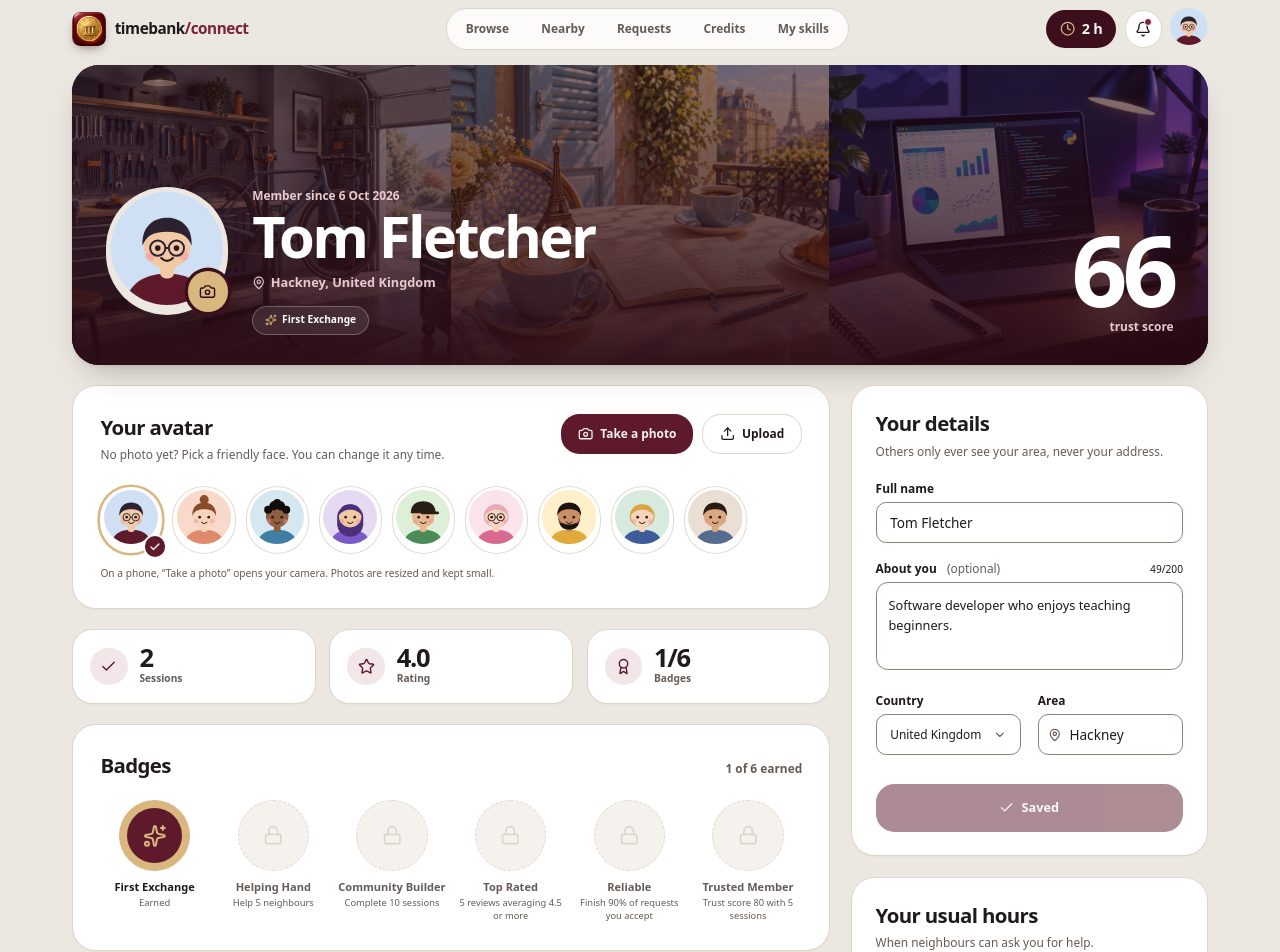
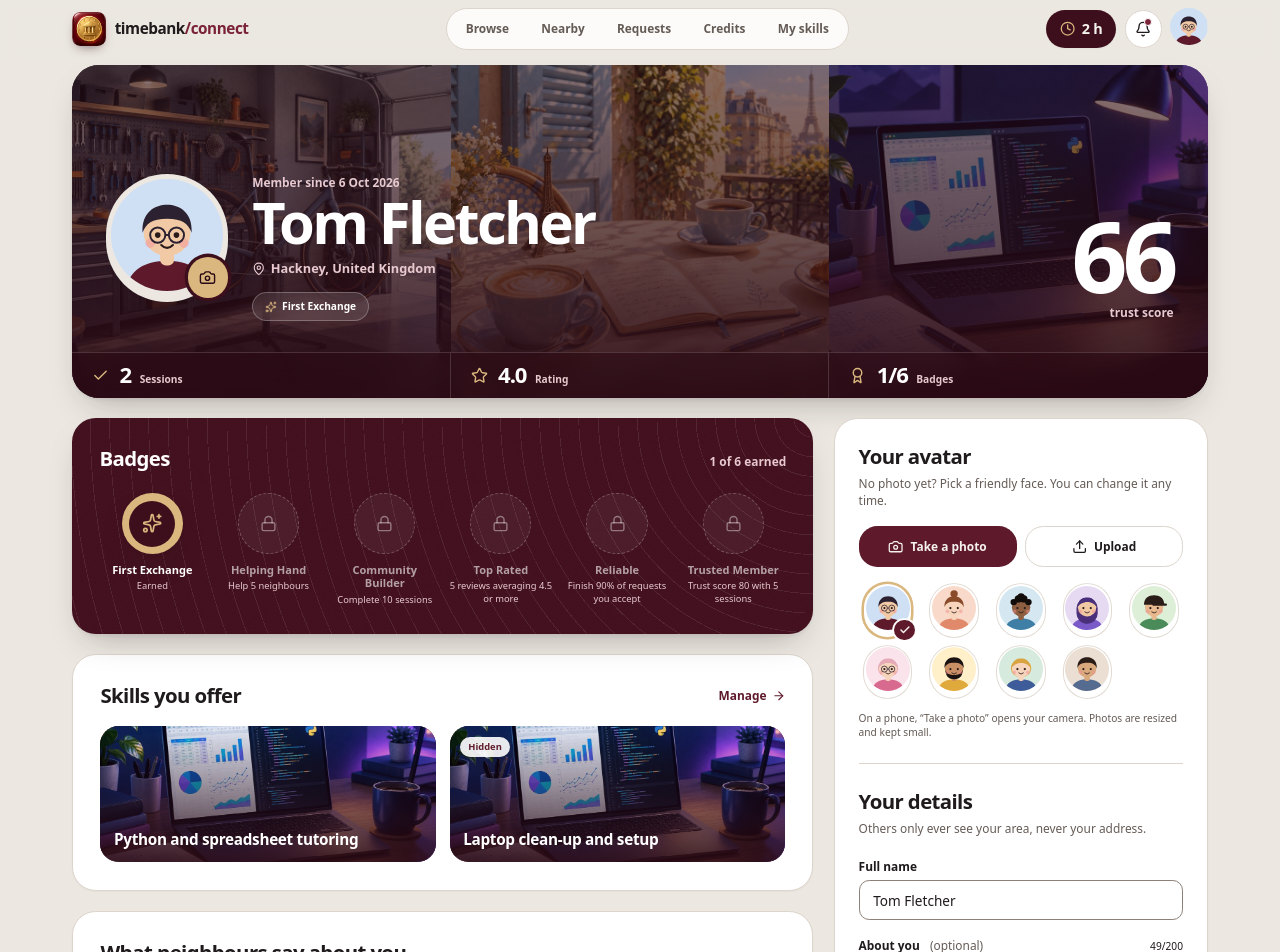
Before and after one commit to kaxlon33/TimeBank_Connect, a React (Vite) app in the folder apps/web/: page /profile in a window 1280 px wide. Shown: the top 952 px of the page. Built offline with nearby package versions, Linux system fonts and the light colour scheme.

Commit message:
style(web): tidy profile into a showcase column and one edit card (#11)

```diff
--- a/apps/web/src/features/profile/AvatarPicker.tsx
+++ b/apps/web/src/features/profile/AvatarPicker.tsx
@@ -51,20 +51,17 @@ export function AvatarPicker({ name, value, onSelect }: Props) {
   ]
 
   return (
-    <section id="avatar-picker" aria-labelledby={`${id}-title`} className="scroll-mt-24 rounded-[28px] border bg-card p-6 shadow-card sm:p-8">
-      <div className="flex flex-col gap-5 sm:flex-row sm:items-start sm:justify-between">
-        <div>
+    <section id="avatar-picker" aria-labelledby={`${id}-title`} className="scroll-mt-24">
       <h2 id={`${id}-title`} className="font-heading text-2xl font-bold tracking-[-0.03em]">
         Your avatar
       </h2>
       <p className="mt-1.5 text-sm text-muted-foreground">No photo yet? Pick a friendly face. You can change it any time.</p>
-        </div>
-        <div className="flex gap-2.5">
+      <div className="mt-5 grid grid-cols-2 gap-2.5">
         <button
           type="button"
           onClick={() => camera.current?.click()}
           disabled={busy !== null}
-            className="press flex h-12 items-center gap-2 rounded-2xl bg-wine-700 px-5 text-sm font-bold text-wine-on hover:bg-wine-600 disabled:opacity-60"
+          className="press flex h-12 items-center justify-center gap-2 rounded-2xl bg-wine-700 px-4 text-sm font-bold text-wine-on hover:bg-wine-600 disabled:opacity-60"
         >
           {busy === 'photo' ? <Loader2 className="size-[18px] animate-spin" aria-hidden="true" /> : <Camera className="size-[18px]" aria-hidden="true" />}
           Take a photo
@@ -73,12 +70,11 @@ export function AvatarPicker({ name, value, onSelect }: Props) {
           type="button"
           onClick={() => upload.current?.click()}
           disabled={busy !== null}
-            className="press flex h-12 items-center gap-2 rounded-2xl border bg-card px-5 text-sm font-bold hover:bg-secondary disabled:opacity-60"
+          className="press flex h-12 items-center justify-center gap-2 rounded-2xl border bg-card px-4 text-sm font-bold hover:bg-secondary disabled:opacity-60"
         >
           <Upload className="size-[18px]" aria-hidden="true" />
           Upload
         </button>
-        </div>
       </div>
 
       <input
@@ -107,10 +103,10 @@ export function AvatarPicker({ name, value, onSelect }: Props) {
         }}
       />
 
-      <div role="radiogroup" aria-label="Choose an avatar" className="mt-7 flex flex-wrap gap-3.5">
+      <div role="radiogroup" aria-label="Choose an avatar" className="mt-5 grid grid-cols-5 gap-2.5">
         {isPhoto ? (
-          <span className="relative rounded-full p-1 ring-[3px] ring-brass">
-            <Avatar name={name} src={value} size={64} />
+          <span className="relative justify-self-center rounded-full p-0.5 ring-[3px] ring-brass">
+            <Avatar name={name} src={value} size={52} />
             <span className="absolute -right-1 -bottom-1 grid size-6 place-items-center rounded-full bg-wine-700 text-wine-on ring-2 ring-card">
               <Check className="size-3.5" strokeWidth={3} aria-hidden="true" />
             </span>
@@ -129,11 +125,11 @@ export function AvatarPicker({ name, value, onSelect }: Props) {
               disabled={busy !== null}
               onClick={() => choose(o.key, o.src)}
               className={cn(
-                'press relative rounded-full p-1 transition-shadow duration-200 hover:scale-105',
+                'press relative justify-self-center rounded-full p-0.5 transition-shadow duration-200 hover:scale-105',
                 on ? 'ring-[3px] ring-brass' : 'ring-1 ring-border',
               )}
             >
-              <Avatar name={o.src === null ? name : `${o.key} look`} src={o.src} size={64} />
+              <Avatar name={o.src === null ? name : `${o.key} look`} src={o.src} size={52} />
               {on ? (
                 <span className="absolute -right-1 -bottom-1 grid size-6 place-items-center rounded-full bg-wine-700 text-wine-on ring-2 ring-card">
                   <Check className="size-3.5" strokeWidth={3} aria-hidden="true" />
--- a/apps/web/src/features/profile/ProfileForm.tsx
+++ b/apps/web/src/features/profile/ProfileForm.tsx
@@ -61,7 +61,7 @@ export function ProfileForm({ user }: { user: User }) {
   }
 
   return (
-    <form onSubmit={onSubmit} noValidate className="rounded-[28px] border bg-card p-6 shadow-card sm:p-7">
+    <form onSubmit={onSubmit} noValidate>
       <h2 className="font-heading text-2xl font-bold tracking-[-0.03em]">Your details</h2>
       <p className="mt-1.5 text-sm text-muted-foreground">Others only ever see your area, never your address.</p>
 
@@ -90,7 +90,7 @@ export function ProfileForm({ user }: { user: User }) {
           />
         </Field>
 
-        <div className="grid gap-5 sm:grid-cols-2 lg:grid-cols-1 xl:grid-cols-2">
+        <div className="grid gap-5 sm:grid-cols-2">
           <Field id="profile-country" label="Country" error={errors.country}>
             <CountrySelect
               id="profile-country"
--- a/apps/web/src/pages/ProfilePage.tsx
+++ b/apps/web/src/pages/ProfilePage.tsx
@@ -1,6 +1,6 @@
 import { useSyncExternalStore } from 'react'
 import { Link } from 'react-router-dom'
-import { Award, Camera, Check, Lock, MapPin, Star, ArrowRight } from 'lucide-react'
+import { ArrowRight, Award, Camera, Check, Lock, MapPin, Star } from 'lucide-react'
 import { toast } from 'sonner'
 import { Avatar } from '@/components/Avatar'
 import { AvatarPicker } from '@/features/profile/AvatarPicker'
@@ -18,14 +18,12 @@ const coverImages = ['/skills/bicycle-repair.jpg', '/skills/french.jpg', '/skill
 
 function Stat({ icon: Icon, label, value }: { icon: typeof Star; label: string; value: string }) {
   return (
-    <div className="flex items-center gap-3.5 rounded-[24px] border bg-card p-4 shadow-card sm:p-5">
-      <span className="grid size-11 shrink-0 place-items-center rounded-2xl bg-primary-soft text-wine-700">
-        <Icon className="size-5" aria-hidden="true" />
-      </span>
-      <div>
-        <p className="numeral text-[30px]">{value}</p>
-        <p className="mt-1 text-xs font-semibold text-muted-foreground">{label}</p>
-      </div>
+    <div className="flex items-center gap-3 px-4 py-3.5 sm:px-6">
+      <Icon className="size-5 shrink-0 text-brass" aria-hidden="true" />
+      <p className="flex flex-col sm:flex-row sm:items-baseline sm:gap-2.5">
+        <span className="numeral text-[26px] text-white">{value}</span>
+        <span className="text-xs font-semibold text-wine-on-muted">{label}</span>
+      </p>
     </div>
   )
 }
@@ -59,7 +57,7 @@ export function ProfilePage() {
         </div>
         <div aria-hidden="true" className="absolute inset-0 -z-10 bg-gradient-to-t from-wine-900/95 via-wine-900/70 to-wine-900/55" />
 
-        <div className="flex flex-col gap-8 px-5 pt-20 pb-6 sm:px-10 sm:pt-36 sm:pb-9 lg:flex-row lg:items-end lg:justify-between">
+        <div className="flex flex-col gap-8 px-5 pt-20 pb-7 sm:px-10 sm:pt-32 sm:pb-9 lg:flex-row lg:items-end lg:justify-between">
           <div className="flex flex-col gap-5 sm:flex-row sm:items-end sm:gap-7">
             <div className="relative shrink-0 self-start">
               <span className="block rounded-full bg-stone-100 p-1.5 shadow-raised">
@@ -106,30 +104,27 @@ export function ProfilePage() {
             <p className="mt-2 text-sm font-semibold text-wine-on-muted">trust score</p>
           </div>
         </div>
-      </section>
 
-      <div className="mt-6 grid gap-6 lg:grid-cols-[minmax(0,1fr)_420px]">
-        <div className="contents lg:flex lg:flex-col lg:gap-6">
-          <div className="order-1">
-            <AvatarPicker name={me.name} value={me.avatar_url} onSelect={saveAvatar} />
-          </div>
-
-          <div className="order-3 grid grid-cols-3 gap-3 sm:gap-4">
+        <div className="grid grid-cols-3 divide-x divide-white/15 border-t border-white/15 bg-wine-900/55 backdrop-blur-md">
           <Stat icon={Check} label="Sessions" value={String(me.completed_sessions)} />
           <Stat icon={Star} label="Rating" value={me.rating_avg ? me.rating_avg.toFixed(1) : 'New'} />
           <Stat icon={Award} label="Badges" value={`${earnedBadges.length}/${BADGES.length}`} />
         </div>
+      </section>
 
-          <section aria-labelledby="badges-title" className="order-5 rounded-[28px] border bg-card p-6 shadow-card sm:p-8">
-            <div className="flex items-baseline justify-between gap-3">
-              <h2 id="badges-title" className="font-heading text-2xl font-bold tracking-[-0.03em]">
+      <div className="mt-6 grid items-start gap-6 lg:grid-cols-[minmax(0,1fr)_440px]">
+        <div className="space-y-6">
+          <section aria-labelledby="badges-title" className="grain relative overflow-hidden rounded-[28px] bg-wine-800 p-6 text-wine-on shadow-raised sm:p-8">
+            <div aria-hidden="true" className="rings pointer-events-none absolute inset-0" />
+            <div className="relative flex items-baseline justify-between gap-3">
+              <h2 id="badges-title" className="font-heading text-2xl font-bold tracking-[-0.03em] text-white">
                 Badges
               </h2>
-              <p className="text-sm font-semibold text-muted-foreground">
+              <p className="text-sm font-semibold text-wine-on-muted">
                 {earnedBadges.length} of {BADGES.length} earned
               </p>
             </div>
-            <ul className="mt-6 grid grid-cols-2 gap-x-3 gap-y-7 sm:grid-cols-3 xl:grid-cols-6">
+            <ul className="relative mt-6 grid grid-cols-3 gap-x-3 gap-y-6 sm:grid-cols-6">
               {BADGES.map((b) => {
                 const on = earned.has(b.code)
                 const Icon = badgeIcons[b.code]
@@ -137,21 +132,21 @@ export function ProfilePage() {
                   <li key={b.code} className="flex flex-col items-center gap-2.5 text-center">
                     <span
                       className={cn(
-                        'grid size-[84px] place-items-center rounded-full',
-                        on ? 'bg-brass shadow-card' : 'border-2 border-dashed border-stone-200 bg-muted',
+                        'grid size-[72px] place-items-center rounded-full',
+                        on ? 'bg-brass shadow-raised' : 'border-2 border-dashed border-white/25 bg-white/5',
                       )}
                     >
-                      <span className={cn('grid size-[64px] place-items-center rounded-full', on ? 'bg-wine-700' : 'bg-transparent')}>
                       {on ? (
-                          <Icon className="size-7 text-brass" aria-hidden="true" />
+                        <span className="grid size-[54px] place-items-center rounded-full bg-wine-800">
+                          <Icon className="size-6 text-brass" aria-hidden="true" />
+                        </span>
                       ) : (
-                          <Lock className="size-6 text-stone-200" aria-hidden="true" />
+                        <Lock className="size-5 text-white/40" aria-hidden="true" />
                       )}
                     </span>
-                    </span>
                     <span>
-                      <span className={cn('block text-[13px] leading-tight font-bold', !on && 'text-muted-foreground')}>{b.name}</span>
-                      <span className="mt-1 block text-[11px] leading-snug text-muted-foreground">{on ? 'Earned' : b.requirement}</span>
+                      <span className={cn('block text-[13px] leading-tight font-bold', on ? 'text-white' : 'text-white/60')}>{b.name}</span>
+                      <span className="mt-1 block text-[11px] leading-snug text-wine-on-muted">{on ? 'Earned' : b.requirement}</span>
                     </span>
                   </li>
                 )
@@ -159,7 +154,7 @@ export function ProfilePage() {
             </ul>
           </section>
 
-          <section aria-labelledby="skills-title" className="order-6 rounded-[28px] border bg-card p-6 shadow-card sm:p-8">
+          <section aria-labelledby="skills-title" className="rounded-[28px] border bg-card p-6 shadow-card sm:p-8">
             <div className="flex items-center justify-between gap-3">
               <h2 id="skills-title" className="font-heading text-2xl font-bold tracking-[-0.03em]">
                 Skills you offer
@@ -170,18 +165,21 @@ export function ProfilePage() {
               </Link>
             </div>
             {mine.status === 'loading' ? (
-              <div className="mt-5 grid gap-4 sm:grid-cols-3" aria-busy="true">
-                {Array.from({ length: 3 }, (_, i) => (
-                  <div key={i} className="skeleton-shimmer h-44 rounded-[22px]" />
+              <div className="mt-5 grid gap-4 sm:grid-cols-2" aria-busy="true">
+                {Array.from({ length: 2 }, (_, i) => (
+                  <div key={i} className="skeleton-shimmer h-40 rounded-[22px]" />
                 ))}
               </div>
             ) : mine.status === 'success' && mine.data.length ? (
-              <ul className="mt-5 grid gap-4 sm:grid-cols-3">
+              <ul
+                className="mt-5 grid gap-4 max-sm:!grid-cols-1"
+                style={{ gridTemplateColumns: `repeat(${Math.min(mine.data.length, 3)}, minmax(0, 1fr))` }}
+              >
                 {mine.data.slice(0, 3).map((s) => (
                   <li key={s.id}>
                     <Link
                       to={`/skills/${s.id}`}
-                      className="group relative isolate flex h-44 flex-col justify-end overflow-hidden rounded-[22px] bg-wine-800 p-4 text-white"
+                      className="group relative isolate flex h-40 flex-col justify-end overflow-hidden rounded-[22px] bg-wine-800 p-4 text-white"
                     >
                       <img
                         src={skillImage(s)}
@@ -205,7 +203,7 @@ export function ProfilePage() {
             )}
           </section>
 
-          <section aria-labelledby="reviews-title" className="order-7 rounded-[28px] border bg-card p-6 shadow-card sm:p-8">
+          <section aria-labelledby="reviews-title" className="rounded-[28px] border bg-card p-6 shadow-card sm:p-8">
             <h2 id="reviews-title" className="font-heading mb-6 text-2xl font-bold tracking-[-0.03em]">
               What neighbours say about you
             </h2>
@@ -217,15 +215,18 @@ export function ProfilePage() {
           </section>
         </div>
 
-        <div className="contents lg:sticky lg:top-24 lg:block lg:space-y-6 lg:self-start">
-          <div className="order-2">
+        <div className="space-y-6 max-lg:order-first lg:sticky lg:top-24">
+          <section aria-label="Edit your profile" className="rounded-[28px] border bg-card p-6 shadow-card sm:p-7">
+            <AvatarPicker name={me.name} value={me.avatar_url} onSelect={saveAvatar} />
+            <hr className="my-7 border-border" />
             <ProfileForm key={me.id} user={me} />
-          </div>
-          <section aria-labelledby="hours-title" className="order-4 rounded-[28px] border bg-card p-6 shadow-card sm:p-7">
-            <h2 id="hours-title" className="font-heading text-2xl font-bold tracking-[-0.03em]">
+          </section>
+
+          <section aria-labelledby="hours-title" className="rounded-[28px] bg-primary-soft p-6 sm:p-7">
+            <h2 id="hours-title" className="font-heading text-2xl font-bold tracking-[-0.03em] text-wine-800">
               Your usual hours
             </h2>
-            <p className="mt-1.5 mb-5 text-sm text-muted-foreground">When neighbours can ask you for help.</p>
+            <p className="mt-1.5 mb-5 text-sm text-wine-700/80">When neighbours can ask you for help.</p>
             <AvailabilityStrip slots={me.availability} />
           </section>
         </div>
```
Lines whose indentation alone changed are shown as unchanged.
